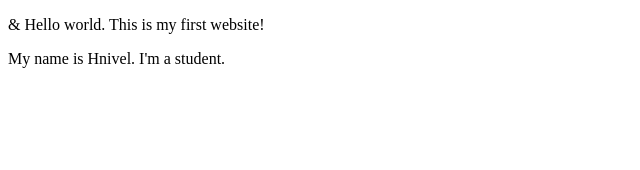
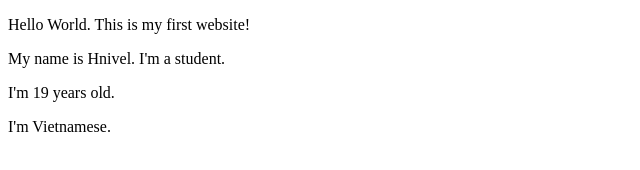
Before and after one commit to Hnivel/Lab1, a plain HTML site: page index.html in a window 1280 px wide. Shown: the whole page, without its empty margins (0-640 px from the left). Drawn offline with Linux system fonts and the light colour scheme.

Commit message:
Update index.html

```diff
--- a/index.html
+++ b/index.html
@@ -5,7 +5,9 @@
   <title>Internet Technologies and Web Design</title>
 </head>
 <body>
-  <p>&amp; Hello world. This is my first website!</p>
+  <p>Hello World. This is my first website!</p>
   <p>My name is Hnivel. I'm a student.</p>
+  <p>I'm 19 years old.</p>
+  <p>I'm Vietnamese.</p>
 </body>
 </html>
```
